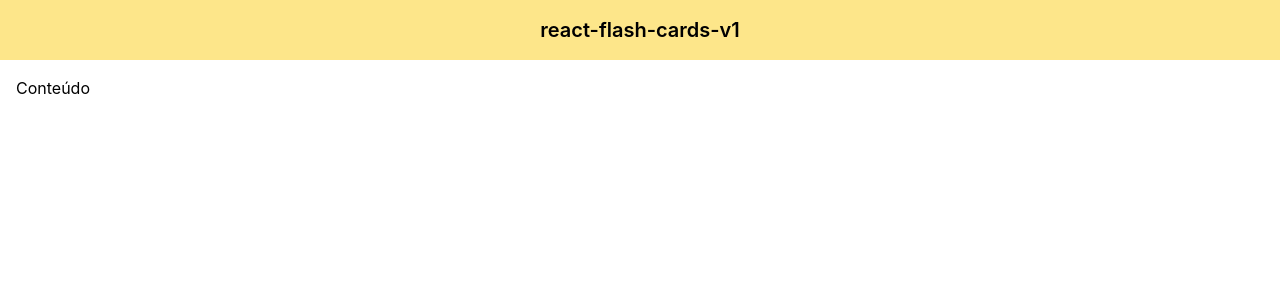
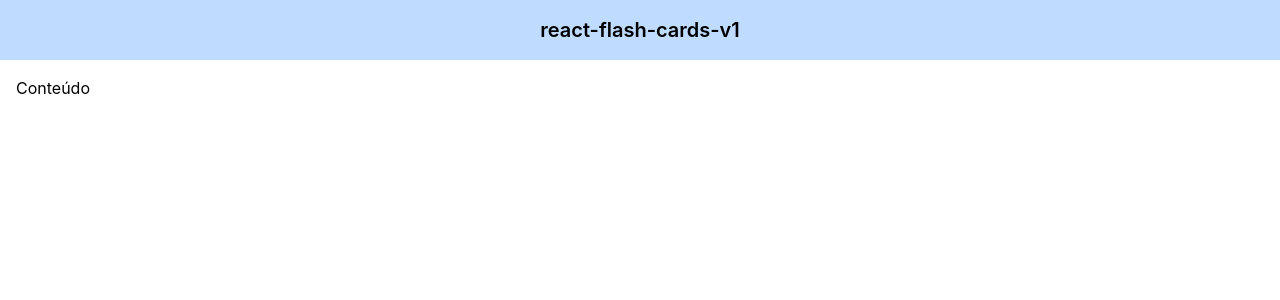
Before and after one commit to filipef9/igti-react-flashcards, a React (Create React App) app: page / in a window 1280 px wide. Shown: the top 300 px of the page. Built offline with nearby package versions, Linux system fonts and the light colour scheme.

Commit message:
Alteração da cor de fundo do componente Header

```diff
--- a/src/components/Header.jsx
+++ b/src/components/Header.jsx
@@ -7,7 +7,7 @@ const Header = ({ children, size }) => {
 
   return (
     <header>
-      <div className="bg-yellow-200 mx-auto p-4">
+      <div className="bg-blue-200 mx-auto p-4">
         <h1 className={`text-center font-semibold ${fontSize}`}>{children}</h1>
       </div>
     </header>
```
